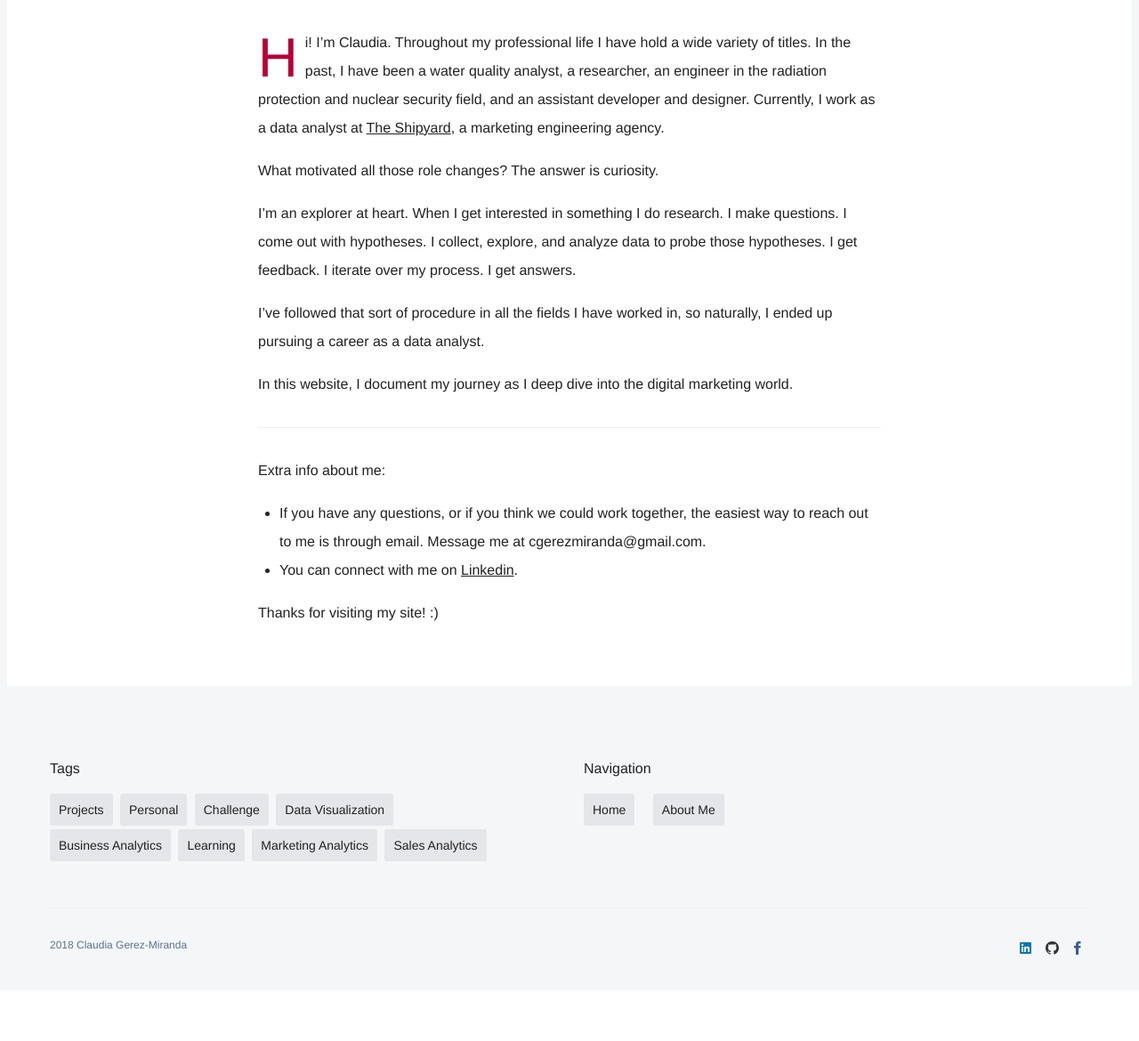
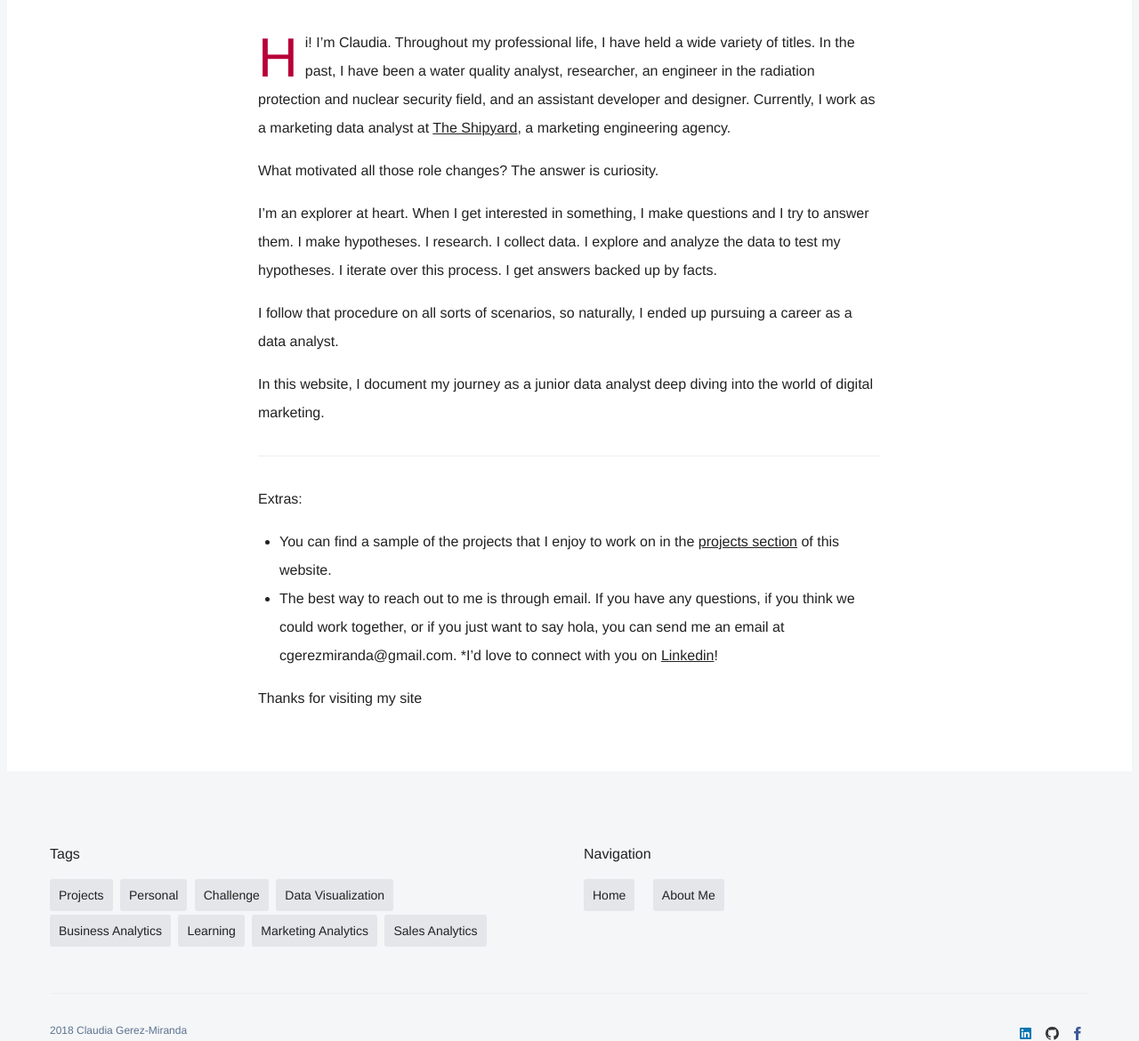
Before and after one commit to claudiagerezmi/claudiagerezmi.github.io, a Jekyll site: the page built from _pages/about.md, in a window 1280 px wide and 1400 px high, scrolled down 452 px. Shown: the part 230-1400 px from the top of the window at 89% size. Built offline with Jekyll 4.4.1, drawn with Linux system fonts in a browser that asks for light colours; some web fonts are replaced; before the commit the page ends 1795 px from its top, so only the background shows below that.

Commit message:
Update about-me page.

```diff
--- a/_pages/about.md
+++ b/_pages/about.md
@@ -4,20 +4,21 @@ title: About Me
 image: '/images/pages/about-me.jpg'
 ---
 
-Hi!  I'm Claudia.  Throughout my professional life I have hold a wide variety of titles. In the past, I have been a water quality analyst, a researcher, an engineer in the radiation protection and nuclear security field, and an assistant developer and designer. Currently, I work as a data analyst at [The Shipyard](http://theshipyard.com/), a marketing engineering agency.
+Hi! I’m Claudia.  Throughout my professional life, I have held a wide variety of titles. In the past, I have been a water quality analyst, researcher, an engineer in the radiation protection and nuclear security field, and an assistant developer and designer.  Currently, I work as a marketing data analyst at [The Shipyard](http://theshipyard.com/), a marketing engineering agency.
 
 What motivated all those role changes?  The answer is curiosity.
 
-I'm an explorer at heart.  When I get interested in something I do research.  I make questions.  I come out with hypotheses.  I collect, explore, and analyze data to probe those hypotheses. I get feedback. I iterate over my process. I get answers.
+I'm an explorer at heart.  When I get interested in something, I make questions and I try to answer them.  I make hypotheses.  I research.  I collect data. I explore and analyze the data to test my hypotheses. I iterate over this process.  I get answers backed up by facts.
 
-I've followed that sort of procedure in all the fields I have worked in, so naturally, I ended up pursuing a career as a data analyst.
+I follow that procedure on all sorts of scenarios, so naturally, I ended up pursuing a career as a data analyst.
 
-In this website, I document my journey as I deep dive into the digital marketing world.
+In this website, I document my journey as a junior data analyst deep diving into the world of digital marketing.
 
 ---
-Extra info about me:
+Extras:
 
-* If you have any questions, or if you think we could work together, the easiest way to reach out to me is through email.  Message me at cgerezmiranda@gmail.com.
-* You can connect with me on [Linkedin](https://www.linkedin.com/in/gerezmiranda/).
+* You can find a sample of the projects that I enjoy to work on in the [projects section](http://claudiagerez.com/tag/projects/) of this website.
+* The best way to reach out to me is through email. If you have any questions, if you think we could work together, or if you just want to say hola, you can send me an email at cgerezmiranda@gmail.com.
+*I'd love to connect with you on [Linkedin](https://www.linkedin.com/in/gerezmiranda/)!
 
-Thanks for visiting my site! :)
+Thanks for visiting my site
```
